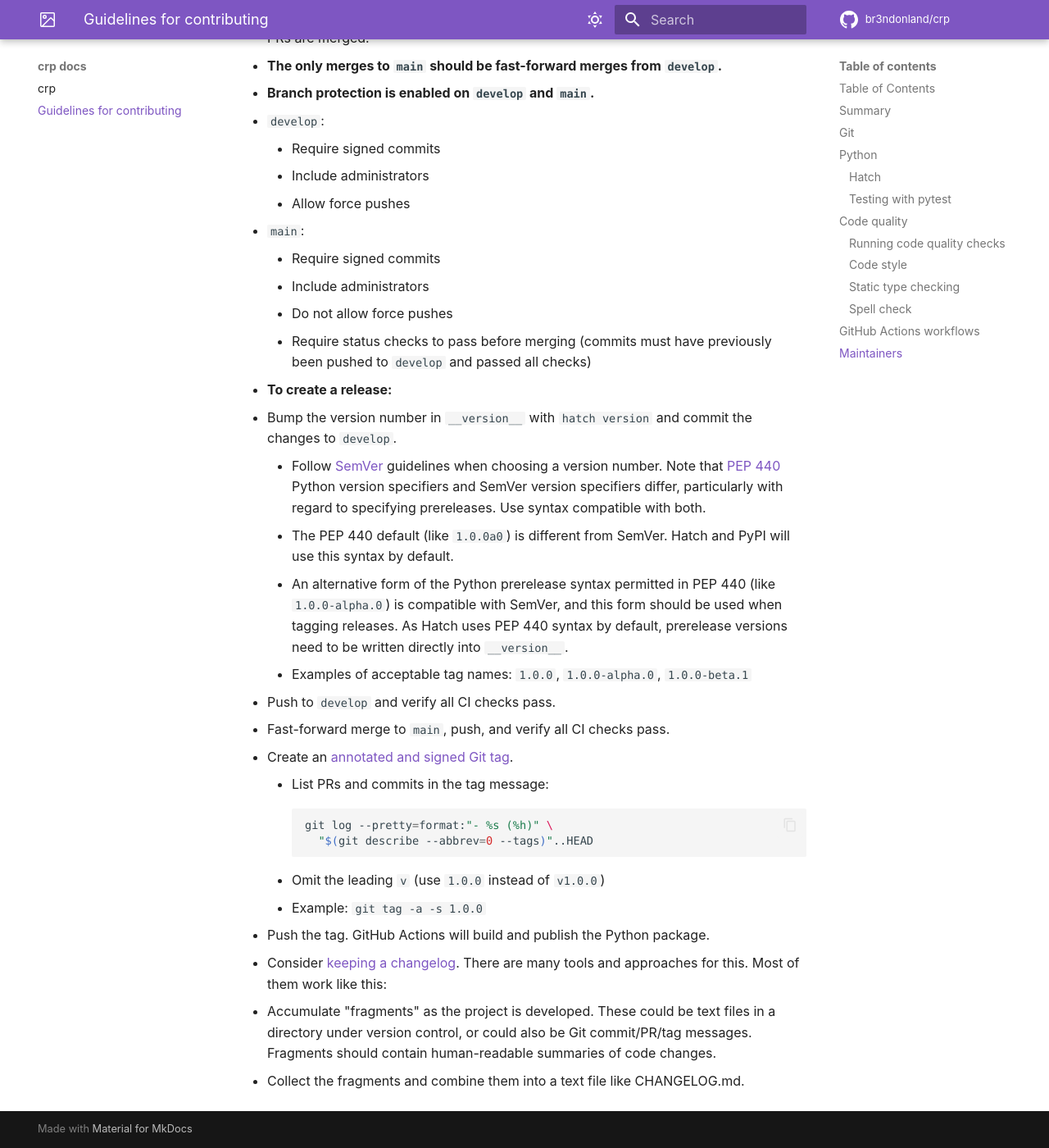
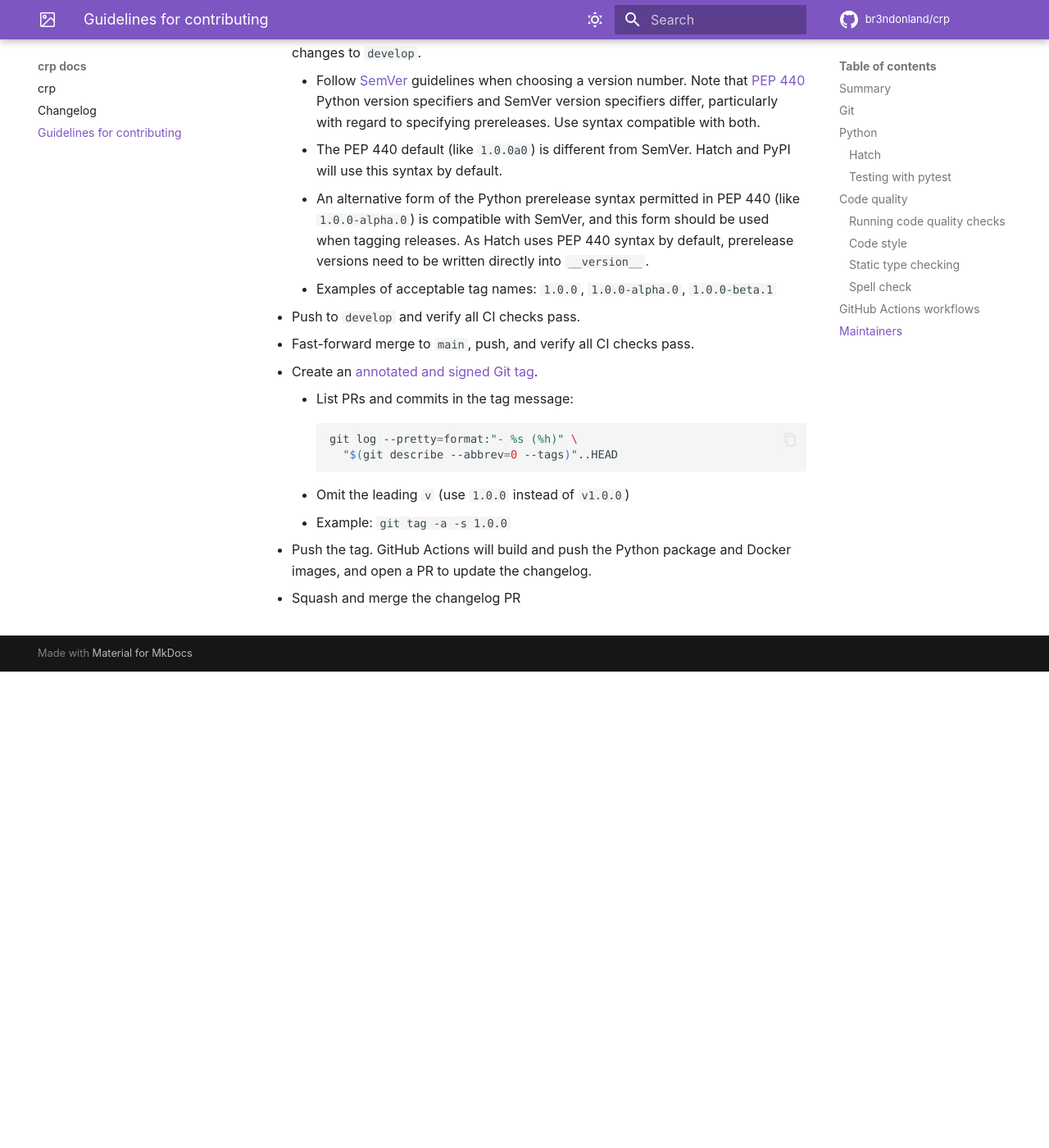
Before and after one commit to br3ndonland/crp, an MkDocs documentation site: the page built from docs/contributing.md, in a window 1280 px wide and 1400 px high, scrolled down 4247 px. Shown: the whole window at 82% size. Built offline with MkDocs 1.6.1 and Material for MkDocs 9.7.7, drawn with Linux system fonts in a browser that asks for light colours; comment, search, counter and statistics services are not loaded; after the commit the page ends 5066 px from its top, so only the background shows below that; some of the changed text lies outside the part shown.

Commit message:
Add a changelog
- Add `docs/changelog.md` and symlink to `CHANGELOG.md`
- Add a GitHub Actions job that will update the changelog with the
  contents of the Git tag used for each release.
- Format `docs/contributing.md` with Prettier
- Remove Table of Contents (ToC) - docs and GitHub already provide this

````diff
--- a/docs/contributing.md
+++ b/docs/contributing.md
@@ -1,19 +1,4 @@
 # Guidelines for contributing
-
-## Table of Contents <!-- omit in toc -->
-
-- [Summary](#summary)
-- [Git](#git)
-- [Python](#python)
-  - [Hatch](#hatch)
-  - [Testing with pytest](#testing-with-pytest)
-- [Code quality](#code-quality)
-  - [Running code quality checks](#running-code-quality-checks)
-  - [Code style](#code-style)
-  - [Static type checking](#static-type-checking)
-  - [Spell check](#spell-check)
-- [GitHub Actions workflows](#github-actions-workflows)
-- [Maintainers](#maintainers)
 
 ## Summary
 
@@ -70,18 +55,18 @@
 
 - Tests are in the _tests/_ directory.
 - [pytest](https://docs.pytest.org/en/latest/) features used include:
-  - [capturing `stdout` with `capfd`](https://docs.pytest.org/en/latest/how-to/capture-stdout-stderr.html)
-  - [fixtures](https://docs.pytest.org/en/latest/how-to/fixtures.html)
-  - [monkeypatch](https://docs.pytest.org/en/latest/how-to/monkeypatch.html)
-  - [parametrize](https://docs.pytest.org/en/latest/how-to/parametrize.html)
-  - [temporary directories and files (`tmp_path` and `tmp_dir`)](https://docs.pytest.org/en/latest/how-to/tmpdir.html)
+    - [capturing `stdout` with `capfd`](https://docs.pytest.org/en/latest/how-to/capture-stdout-stderr.html)
+    - [fixtures](https://docs.pytest.org/en/latest/how-to/fixtures.html)
+    - [monkeypatch](https://docs.pytest.org/en/latest/how-to/monkeypatch.html)
+    - [parametrize](https://docs.pytest.org/en/latest/how-to/parametrize.html)
+    - [temporary directories and files (`tmp_path` and `tmp_dir`)](https://docs.pytest.org/en/latest/how-to/tmpdir.html)
 - [pytest plugins](https://docs.pytest.org/en/latest/how-to/plugins.html) include:
-  - [pytest-mock](https://github.com/pytest-dev/pytest-mock)
+    - [pytest-mock](https://github.com/pytest-dev/pytest-mock)
 - [pytest configuration](https://docs.pytest.org/en/latest/reference/customize.html) is in _pyproject.toml_.
 - Run tests with pytest and [coverage.py](https://github.com/nedbat/coveragepy) with `hatch run coverage run`.
 - Test coverage reports are generated by [coverage.py](https://github.com/nedbat/coveragepy). To generate test coverage reports:
-  1. Run tests with `hatch run coverage run`
-  2. Generate a report with `coverage report`. To see interactive HTML coverage reports, run `coverage html` instead of `coverage report`.
+    1. Run tests with `hatch run coverage run`
+    2. Generate a report with `coverage report`. To see interactive HTML coverage reports, run `coverage html` instead of `coverage report`.
 
 ## Code quality
 
@@ -120,32 +105,30 @@
 - **PRs should be merged into `develop`.** Head branches are deleted automatically after PRs are merged.
 - **The only merges to `main` should be fast-forward merges from `develop`.**
 - **Branch protection is enabled on `develop` and `main`.**
-  - `develop`:
-    - Require signed commits
-    - Include administrators
-    - Allow force pushes
-  - `main`:
-    - Require signed commits
-    - Include administrators
-    - Do not allow force pushes
-    - Require status checks to pass before merging (commits must have previously been pushed to `develop` and passed all checks)
+    - `develop`:
+        - Require signed commits
+        - Include administrators
+        - Allow force pushes
+    - `main`:
+        - Require signed commits
+        - Include administrators
+        - Do not allow force pushes
+        - Require status checks to pass before merging (commits must have previously been pushed to `develop` and passed all checks)
 - **To create a release:**
-  - Bump the version number in `__version__` with `hatch version` and commit the changes to `develop`.
-    - Follow [SemVer](https://semver.org/) guidelines when choosing a version number. Note that [PEP 440](https://peps.python.org/pep-0440/) Python version specifiers and SemVer version specifiers differ, particularly with regard to specifying prereleases. Use syntax compatible with both.
-    - The PEP 440 default (like `1.0.0a0`) is different from SemVer. Hatch and PyPI will use this syntax by default.
-    - An alternative form of the Python prerelease syntax permitted in PEP 440 (like `1.0.0-alpha.0`) is compatible with SemVer, and this form should be used when tagging releases. As Hatch uses PEP 440 syntax by default, prerelease versions need to be written directly into `__version__`.
-    - Examples of acceptable tag names: `1.0.0`, `1.0.0-alpha.0`, `1.0.0-beta.1`
-  - Push to `develop` and verify all CI checks pass.
-  - Fast-forward merge to `main`, push, and verify all CI checks pass.
-  - Create an [annotated and signed Git tag](https://www.git-scm.com/book/en/v2/Git-Basics-Tagging).
-    - List PRs and commits in the tag message:
-      ```sh
-      git log --pretty=format:"- %s (%h)" \
-        "$(git describe --abbrev=0 --tags)"..HEAD
-      ```
-    - Omit the leading `v` (use `1.0.0` instead of `v1.0.0`)
-    - Example: `git tag -a -s 1.0.0`
-  - Push the tag. GitHub Actions will build and publish the Python package.
-- Consider [keeping a changelog](https://keepachangelog.com/en/1.0.0/). There are many tools and approaches for this. Most of them work like this:
-  1. Accumulate "fragments" as the project is developed. These could be text files in a directory under version control, or could also be Git commit/PR/tag messages. Fragments should contain human-readable summaries of code changes.
-  2. Collect the fragments and combine them into a text file like CHANGELOG.md.
+    - Bump the version number in `__version__` with `hatch version` and commit the changes to `develop`.
+        - Follow [SemVer](https://semver.org/) guidelines when choosing a version number. Note that [PEP 440](https://peps.python.org/pep-0440/) Python version specifiers and SemVer version specifiers differ, particularly with regard to specifying prereleases. Use syntax compatible with both.
+        - The PEP 440 default (like `1.0.0a0`) is different from SemVer. Hatch and PyPI will use this syntax by default.
+        - An alternative form of the Python prerelease syntax permitted in PEP 440 (like `1.0.0-alpha.0`) is compatible with SemVer, and this form should be used when tagging releases. As Hatch uses PEP 440 syntax by default, prerelease versions need to be written directly into `__version__`.
+        - Examples of acceptable tag names: `1.0.0`, `1.0.0-alpha.0`, `1.0.0-beta.1`
+    - Push to `develop` and verify all CI checks pass.
+    - Fast-forward merge to `main`, push, and verify all CI checks pass.
+    - Create an [annotated and signed Git tag](https://www.git-scm.com/book/en/v2/Git-Basics-Tagging).
+        - List PRs and commits in the tag message:
+            ```sh
+            git log --pretty=format:"- %s (%h)" \
+              "$(git describe --abbrev=0 --tags)"..HEAD
+            ```
+        - Omit the leading `v` (use `1.0.0` instead of `v1.0.0`)
+        - Example: `git tag -a -s 1.0.0`
+    - Push the tag. GitHub Actions will build and push the Python package and Docker images, and open a PR to update the changelog.
+    - Squash and merge the changelog PR
--- a/mkdocs.yml
+++ b/mkdocs.yml
@@ -17,6 +17,7 @@
       toc_depth: 3
 nav:
   - "index.md"
+  - "changelog.md"
   - "contributing.md"
 repo_name: br3ndonland/crp
 repo_url: https://github.com/br3ndonland/crp
````
Also changed, not shown: CHANGELOG.md (added, +1 -0 lines), docs/changelog.md (added), 1 other file.
